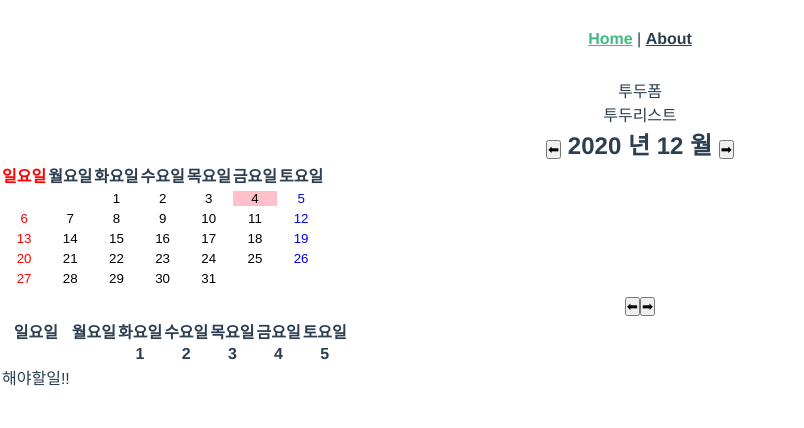
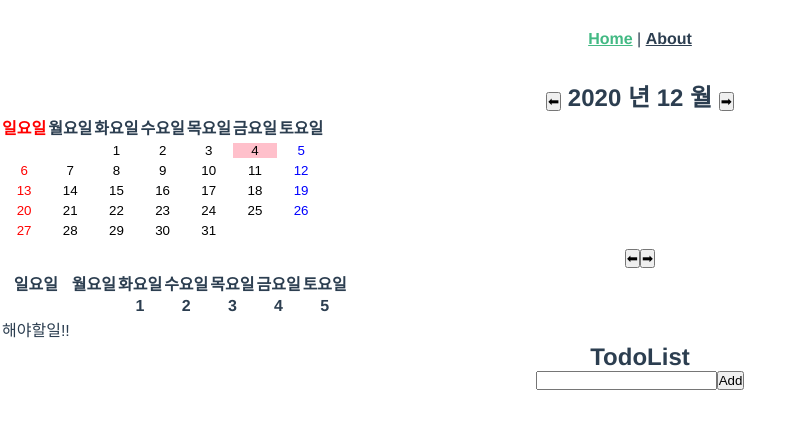
Before and after one commit to mingddo/WinterSoldier, a Vue app: page / in a window 1280 px wide. Shown: the top 428 px of the page, without its empty margins (0-804 px from the left). Built offline with nearby package versions, Linux system fonts and the light colour scheme.

Commit message:
todolist_create

```diff
--- a/src/store/index.js
+++ b/src/store/index.js
@@ -5,11 +5,26 @@ Vue.use(Vuex)
 
 export default new Vuex.Store({
   state: {
+    todos : [
+    ]
+  },
+  getters:{
+
   },
   mutations: {
+    CREATE_TODO : function(state,todoItem) {
+      // console.log('CREATE_TODO CALLS')
+      // console.log(state)
+      // console.log(todoItem)
+      state.todos.push(todoItem)
+
+    }
   },
   actions: {
+    create_todo : function (context,todoItem) {
+      // console.log(context)
+      // console.log(todoItem)
+    context.commit('CREATE_TODO',todoItem)
+    }
   },
-  modules: {
-  }
 })
--- a/src/views/Calendar.vue
+++ b/src/views/Calendar.vue
@@ -82,12 +82,24 @@
         </tbody>
       </table>
     </div>
+  <div>
+    <TodoList />
+    <TodoForm />
   </div>
+  </div>
+
+
 </template>
 
 <script>
+import TodoList from "@/views/Todo/TodoList"
+import TodoForm from "@/views/Todo/TodoForm"
 export default {
   name: 'Calendar',
+   components: {
+    TodoList,
+    TodoForm
+  },
   data () {
     return {
       weekName: ['일요일', '월요일', '화요일', '수요일', '목요일', '금요일', '토요일'],
--- a/src/views/Home.vue
+++ b/src/views/Home.vue
@@ -1,22 +1,16 @@
 <template>
   <div class="home">
-    <TodoForm/>
-    <TodoList/>
     <Calendar/>
   </div>
 </template>
 
 <script>
 // @ is an alias to /src
-import TodoList from './Todo/TodoList.vue'
-import TodoForm from './Todo/TodoForm.vue'
 import Calendar from './Calendar.vue'
 
 export default {
   name: 'Home',
   components: {
-    TodoList,
-    TodoForm,
     Calendar,
   }
 }
--- /dev/null
+++ b/src/views/Todo/Todo.vue
@@ -0,0 +1,18 @@
+<template>
+  <div>
+      {{todo.title}}
+  </div>
+</template>
+
+<script>
+export default {
+    name : 'Todo',
+    props:{
+        todo : Object,
+    },
+}
+</script>
+
+<style>
+
+</style>
--- a/src/views/Todo/TodoForm.vue
+++ b/src/views/Todo/TodoForm.vue
@@ -1,12 +1,31 @@
 <template>
   <div>
-    투두폼
+      <input @keypress.enter="createTodo" v-model="todoTitle" type="text">
+      <button @click="createTodo">Add</button>
+
   </div>
 </template>
 
 <script>
 export default {
-
+    name : "TodoForm",
+    data : function() {
+      return {
+        todoTitle : '',
+      }
+    },
+    methods: {
+      createTodo : function() {
+        // console.log('create')
+        const todoItem = {
+          title : this.todoTitle,
+          completed : false
+        }
+        // this.$store.commit('CREATE_TODO',todoItem)
+        this.$store.dispatch('create_todo',todoItem)
+        this.todoTitle = ''
+      }
+    }
 }
 </script>
 
--- a/src/views/Todo/TodoList.vue
+++ b/src/views/Todo/TodoList.vue
@@ -1,9 +1,25 @@
 <template>
-  <div>투두리스트</div>
+  <div>
+      <h2>TodoList</h2>
+      <Todo v-for="(todo,idx) in todos"
+      :key='idx'
+      :todo="todo"
+      />
+  </div>
 </template>
 
 <script>
+import Todo from './Todo'
 export default {
+    name : "TodoList",
+    components : {
+        Todo,
+    },
+    computed : {
+        todos : function() {
+            return  this.$store.state.todos
+        }
+    }
 
 }
 </script>
```
Also changed, not shown: 1 other file (tests, documents, lock files or other folders).
